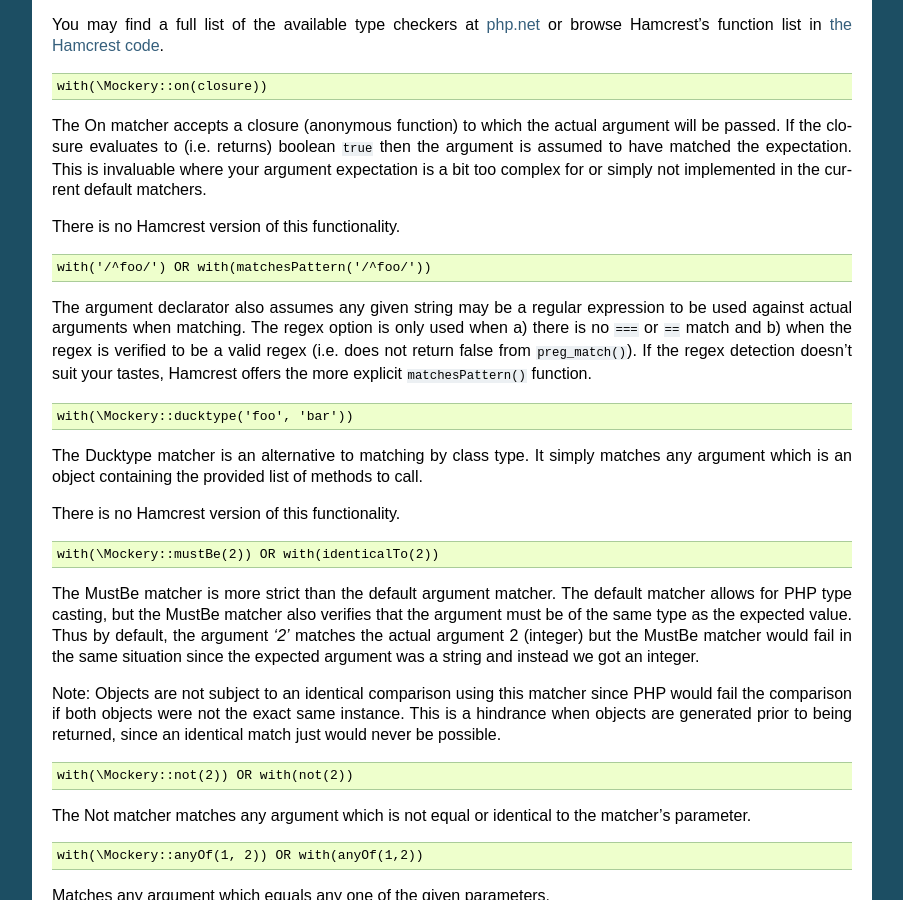
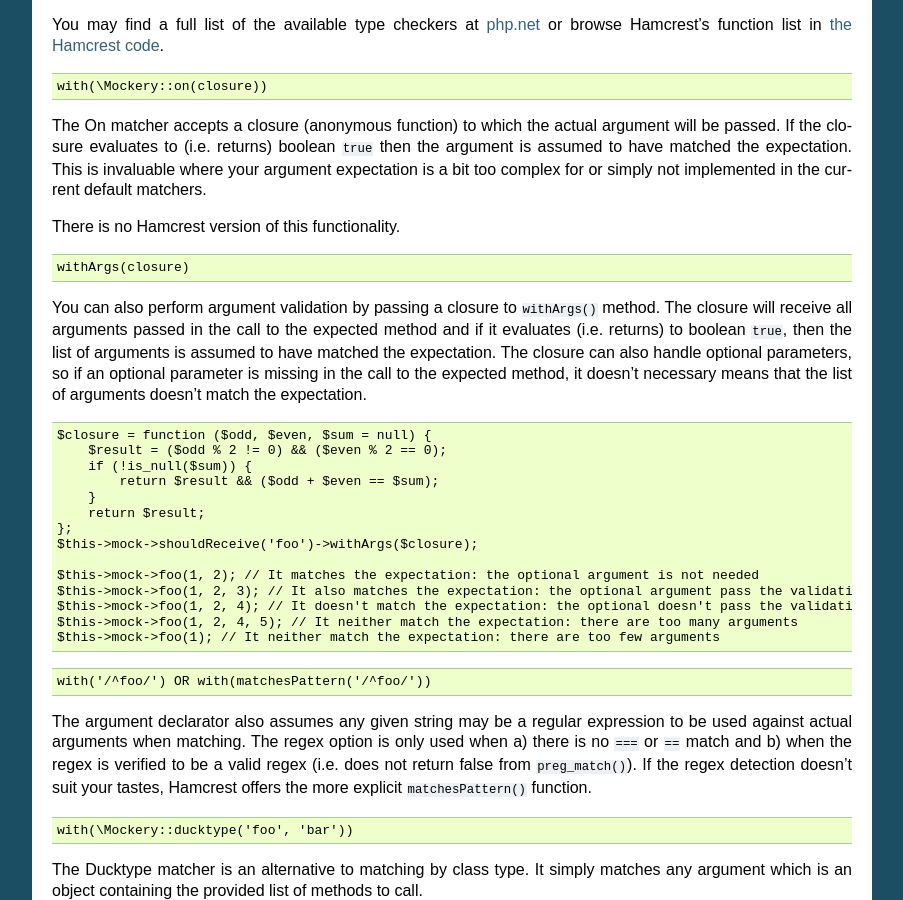
Before and after one commit to mockery/mockery, a Sphinx documentation site: the page built from docs/reference/argument_validation.rst, in a window 1280 px wide and 900 px high, scrolled down 873 px. Shown: the whole window, without its empty margins (198-1101 px from the left). Built offline with Sphinx 7.4.7, drawn with Linux system fonts in a browser that asks for light colours.

Commit message:
#459 - Documented new functionality

```diff
--- a/docs/reference/argument_validation.rst
+++ b/docs/reference/argument_validation.rst
@@ -77,6 +77,37 @@
 not implemented in the current default matchers.
 
 There is no Hamcrest version of this functionality.
+
+.. code-block:: php
+
+    withArgs(closure)
+
+You can also perform argument validation by passing a closure to ``withArgs()``
+method. The closure will receive all arguments passed in the call to the expected
+method and if it evaluates (i.e. returns) to boolean ``true``, then the list of
+arguments is assumed to have matched the expectation. The closure can also
+handle optional parameters, so if an optional parameter is missing in the call
+to the expected method, it doesn't necessary means that the list of arguments
+doesn't match the expectation.
+
+.. code-block:: php
+
+    $closure = function ($odd, $even, $sum = null) {
+        $result = ($odd % 2 != 0) && ($even % 2 == 0);
+        if (!is_null($sum)) {
+            return $result && ($odd + $even == $sum);
+        }
+        return $result;
+    };
+    $this->mock->shouldReceive('foo')->withArgs($closure);
+
+    $this->mock->foo(1, 2); // It matches the expectation: the optional argument is not needed
+    $this->mock->foo(1, 2, 3); // It also matches the expectation: the optional argument pass the validation
+    $this->mock->foo(1, 2, 4); // It doesn't match the expectation: the optional doesn't pass the validation
+    $this->mock->foo(1, 2, 4, 5); // It neither match the expectation: there are too many arguments
+    $this->mock->foo(1); // It neither match the expectation: there are too few arguments
+
+
 
 .. code-block:: php
 
```
Also changed, not shown: docs/reference/expectations.rst (+11 -0 lines).
